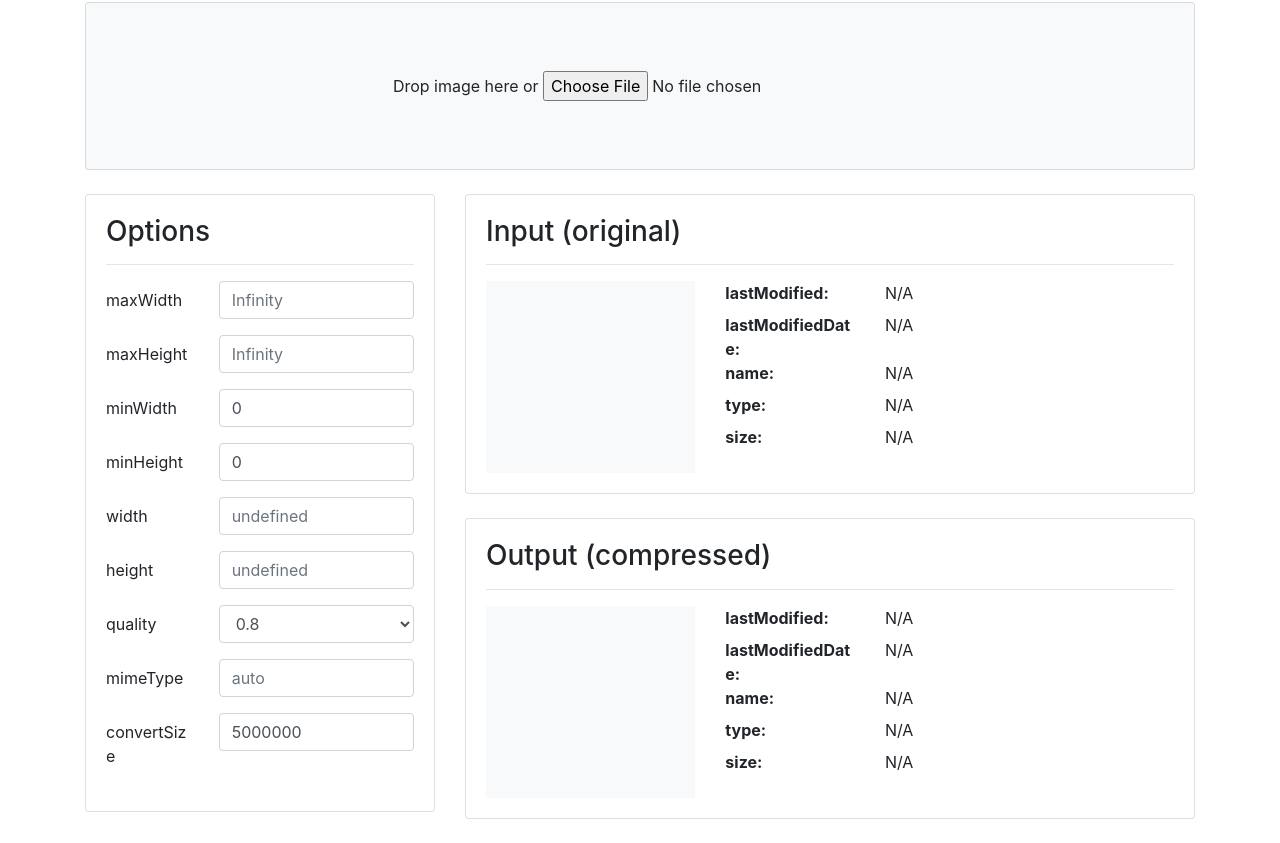
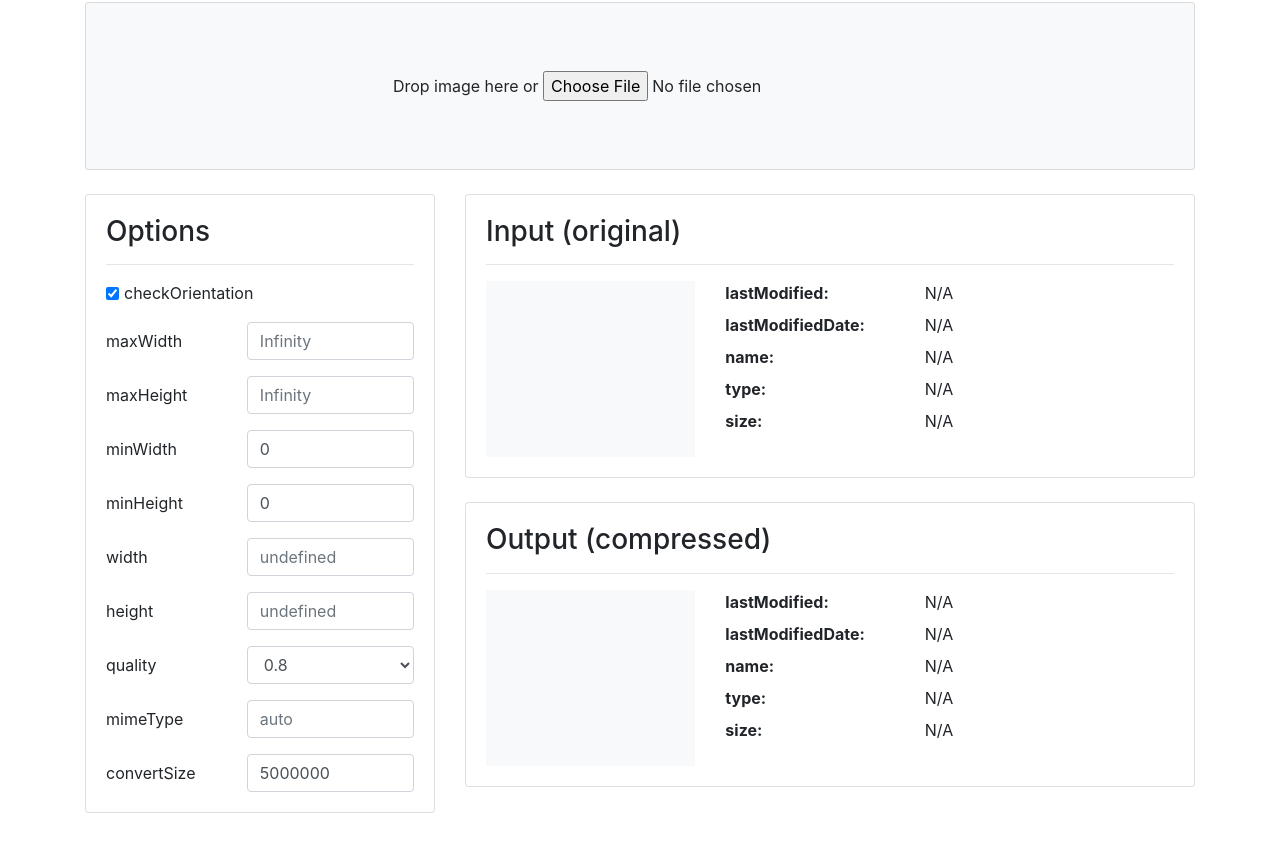
Before and after one commit to fengyuanchen/compressorjs, a website: page docs/index.html in a window 1280 px wide. Shown: the part 407-1250 px from the top of the page. Drawn offline with nearby package versions, Linux system fonts and the light colour scheme.

Commit message:
build: release 1.1.1

```diff
--- a/docs/index.html
+++ b/docs/index.html
@@ -31,7 +31,7 @@
 
   <div class="jumbotron rounded-0 bg-primary text-white">
     <div class="container">
-      <h1>image-compressor <small class="h6">v1.1.0</small></h1>
+      <h1>image-compressor <small class="h6">v1.1.1</small></h1>
       <p class="lead">A simple JavaScript image compressor.</p>
       <a class="github-button" href="https://github.com/xkeshi/image-compressor/archive/master.zip" data-icon="octicon-cloud-download" aria-label="Download xkeshi/image-compressor on GitHub">Download</a>
       <a class="github-button" href="https://github.com/xkeshi/image-compressor" data-icon="octicon-star" data-show-count="true" aria-label="Star xkeshi/image-compressor on GitHub">Star</a>
@@ -48,50 +48,56 @@
         </div>
       </div>
       <div class="row">
-        <div class="col-md-4 mb-4">
+        <div class="col-lg-4 mb-4">
           <div class="card">
             <div class="card-body">
               <h3 class="card-title">Options</h3>
               <hr>
+              <fieldset class="form-group">
+                <div class="form-check form-check-inline">
+                  <input type="checkbox" name="checkOrientation" class="form-check-input" id="inputCheckOrientation" v-model="options.checkOrientation">
+                  <label class="form-check-label" for="inputCheckOrientation">checkOrientation</label>
+                </div>
+              </fieldset>
               <div class="form-group row">
-                <label for="inputMaxWidth" class="col-sm-4 col-form-label">maxWidth</label>
-                <div class="col-sm-8">
-                  <input type="number" class="form-control" id="inputMaxWidth" placeholder="Infinity" v-model.number="options.maxWidth">
+                <label for="inputMaxWidth" class="col-sm-5 col-form-label">maxWidth</label>
+                <div class="col-sm-7">
+                  <input type="number" name="maxWidth" class="form-control" id="inputMaxWidth" placeholder="Infinity" v-model.number="options.maxWidth">
                 </div>
               </div>
               <div class="form-group row">
-                <label for="inputMaxHeight" class="col-sm-4 col-form-label">maxHeight</label>
-                <div class="col-sm-8">
-                  <input type="number" class="form-control" id="inputMaxHeight" placeholder="Infinity" v-model.number="options.maxHeight">
+                <label for="inputMaxHeight" class="col-sm-5 col-form-label">maxHeight</label>
+                <div class="col-sm-7">
+                  <input type="number" name="maxHeight" class="form-control" id="inputMaxHeight" placeholder="Infinity" v-model.number="options.maxHeight">
                 </div>
               </div>
               <div class="form-group row">
-                <label for="inputMinWidth" class="col-sm-4 col-form-label">minWidth</label>
-                <div class="col-sm-8">
-                  <input type="number" class="form-control" id="inputMinWidth" placeholder="0" v-model.number="options.minWidth">
+                <label for="inputMinWidth" class="col-sm-5 col-form-label">minWidth</label>
+                <div class="col-sm-7">
+                  <input type="number" name="minWidth" class="form-control" id="inputMinWidth" placeholder="0" v-model.number="options.minWidth">
                 </div>
               </div>
               <div class="form-group row">
-                <label for="inputMinHeight" class="col-sm-4 col-form-label">minHeight</label>
-                <div class="col-sm-8">
-                  <input type="number" class="form-control" id="inputMinHeight" placeholder="0" v-model.number="options.minHeight">
+                <label for="inputMinHeight" class="col-sm-5 col-form-label">minHeight</label>
+                <div class="col-sm-7">
+                  <input type="number" name="minHeight" class="form-control" id="inputMinHeight" placeholder="0" v-model.number="options.minHeight">
                 </div>
               </div>
               <div class="form-group row">
-                <label for="inputWidth" class="col-sm-4 col-form-label">width</label>
-                <div class="col-sm-8">
-                  <input type="number" class="form-control" id="inputWidth" placeholder="undefined" v-model.number="options.width">
+                <label for="inputWidth" class="col-sm-5 col-form-label">width</label>
+                <div class="col-sm-7">
+                  <input type="number" name="width" class="form-control" id="inputWidth" placeholder="undefined" v-model.number="options.width">
                 </div>
               </div>
               <div class="form-group row">
-                <label for="inputHeight" class="col-sm-4 col-form-label">height</label>
-                <div class="col-sm-8">
-                  <input type="number" class="form-control" id="inputHeight" placeholder="undefined" v-model.number="options.height">
+                <label for="inputHeight" class="col-sm-5 col-form-label">height</label>
+                <div class="col-sm-7">
+                  <input type="number" name="height" class="form-control" id="inputHeight" placeholder="undefined" v-model.number="options.height">
                 </div>
               </div>
               <div class="form-group row">
-                <label for="inputQuality" class="col-sm-4 col-form-label">quality</label>
-                <div class="col-sm-8">
+                <label for="inputQuality" class="col-sm-5 col-form-label">quality</label>
+                <div class="col-sm-7">
                   <select class="form-control" name="quality" id="inputQuality" v-model.number="options.quality">
                     <option value="0">0</option>
                     <option value="0.1">0.1</option>
@@ -109,21 +115,21 @@
                 </div>
               </div>
               <div class="form-group row">
-                <label for="inputMimeType" class="col-sm-4 col-form-label">mimeType</label>
-                <div class="col-sm-8">
-                  <input type="text" class="form-control" id="inputMimeType" placeholder="auto" v-model.number="options.mimeType">
+                <label for="inputMimeType" class="col-sm-5 col-form-label">mimeType</label>
+                <div class="col-sm-7">
+                  <input type="text" name="mimeType" class="form-control" id="inputMimeType" placeholder="auto" v-model.number="options.mimeType">
                 </div>
               </div>
-              <div class="form-group row">
-                <label for="inputConvertSize" class="col-sm-4 col-form-label">convertSize</label>
-                <div class="col-sm-8">
-                  <input type="number" class="form-control" id="inputConvertSize" placeholder="5000000" v-model.number="options.convertSize">
+              <div class="form-group row mb-0">
+                <label for="inputConvertSize" class="col-sm-5 col-form-label">convertSize</label>
+                <div class="col-sm-7">
+                  <input type="number" name="convertSize" class="form-control" id="inputConvertSize" placeholder="5000000" v-model.number="options.convertSize">
                 </div>
               </div>
             </div>
           </div>
         </div>
-        <div class="col-md-8 mb-4">
+        <div class="col-lg-8 mb-4">
           <div class="card mb-4">
             <div class="card-body">
               <h3 class="card-title">Input (original)</h3>
@@ -137,16 +143,16 @@
                 </div>
                 <div class="col-md-8">
                   <dl class="row">
-                    <dt class="col-sm-4">lastModified:</dt>
-                    <dd class="col-sm-8">{{ input.lastModified || 'N/A' }}</dd>
-                    <dt class="col-sm-4">lastModifiedDate:</dt>
-                    <dd class="col-sm-8">{{ input.lastModifiedDate || 'N/A' }}</dd>
-                    <dt class="col-sm-4">name:</dt>
-                    <dd class="col-sm-8">{{ input.name || 'N/A' }}</dd>
-                    <dt class="col-sm-4">type:</dt>
-                    <dd class="col-sm-8">{{ input.type || 'N/A' }}</dd>
-                    <dt class="col-sm-4">size:</dt>
-                    <dd class="col-sm-8">{{ input.size | prettySize }}</dd>
+                    <dt class="col-sm-5">lastModified:</dt>
+                    <dd class="col-sm-7">{{ input.lastModified || 'N/A' }}</dd>
+                    <dt class="col-sm-5">lastModifiedDate:</dt>
+                    <dd class="col-sm-7">{{ input.lastModifiedDate || 'N/A' }}</dd>
+                    <dt class="col-sm-5">name:</dt>
+                    <dd class="col-sm-7">{{ input.name || 'N/A' }}</dd>
+                    <dt class="col-sm-5">type:</dt>
+                    <dd class="col-sm-7">{{ input.type || 'N/A' }}</dd>
+                    <dt class="col-sm-5">size:</dt>
+                    <dd class="col-sm-7">{{ input.size | prettySize }}</dd>
                   </dl>
                 </div>
               </div>
@@ -168,16 +174,16 @@
                 </div>
                 <div class="col-md-8">
                   <dl class="row">
-                    <dt class="col-sm-4">lastModified:</dt>
-                    <dd class="col-sm-8">{{ output.lastModified || 'N/A' }}</dd>
-                    <dt class="col-sm-4">lastModifiedDate:</dt>
-                    <dd class="col-sm-8">{{ output.lastModifiedDate || 'N/A' }}</dd>
-                    <dt class="col-sm-4">name:</dt>
-                    <dd class="col-sm-8">{{ output.name || 'N/A' }}</dd>
-                    <dt class="col-sm-4">type:</dt>
-                    <dd class="col-sm-8">{{ output.type || 'N/A' }}</dd>
-                    <dt class="col-sm-4">size:</dt>
-                    <dd class="col-sm-8">{{ output.size | prettySize }}
+                    <dt class="col-sm-5">lastModified:</dt>
+                    <dd class="col-sm-7">{{ output.lastModified || 'N/A' }}</dd>
+                    <dt class="col-sm-5">lastModifiedDate:</dt>
+                    <dd class="col-sm-7">{{ output.lastModifiedDate || 'N/A' }}</dd>
+                    <dt class="col-sm-5">name:</dt>
+                    <dd class="col-sm-7">{{ output.name || 'N/A' }}</dd>
+                    <dt class="col-sm-5">type:</dt>
+                    <dd class="col-sm-7">{{ output.type || 'N/A' }}</dd>
+                    <dt class="col-sm-5">size:</dt>
+                    <dd class="col-sm-7">{{ output.size | prettySize }}
                       <span v-if="output.size">({{ ((1 - (output.size / input.size)) * 100).toFixed(2) }}% off)</span>
                     </dd>
                   </dl>
--- a/docs/js/image-compressor.js
+++ b/docs/js/image-compressor.js
@@ -1,11 +1,11 @@
 /*!
- * Image Compressor v1.1.0
+ * Image Compressor v1.1.1
  * https://github.com/xkeshi/image-compressor
  *
  * Copyright (c) 2017-2018 Xkeshi
  * Released under the MIT license
  *
- * Date: 2018-02-23T03:26:38.379Z
+ * Date: 2018-02-28T02:34:44.169Z
  */
 
 (function (global, factory) {
@@ -756,7 +756,7 @@ var ImageCompressor = function () {
 
         if (result) {
           // Returns original file if the result is greater than it and without size related options
-          if (result.size > file.size && !(options.width > naturalWidth || options.height > naturalHeight || options.minWidth > naturalWidth || options.minHeight > naturalHeight)) {
+          if (result.size > file.size && options.mimeType === file.type && !(options.width > naturalWidth || options.height > naturalHeight || options.minWidth > naturalWidth || options.minHeight > naturalHeight)) {
             result = file;
           } else {
             var date = new Date();
--- a/docs/js/main.js
+++ b/docs/js/main.js
@@ -11,6 +11,7 @@
 
       return {
         options: {
+          checkOrientation: true,
           maxWidth: undefined,
           maxHeight: undefined,
           minWidth: 0,
--- a/package.json
+++ b/package.json
@@ -1,10 +1,10 @@
 {
   "name": "image-compressor.js",
-  "version": "1.1.0",
+  "version": "1.1.1",
   "description": "A simple JavaScript image compressor.",
   "main": "dist/image-compressor.common.js",
   "module": "dist/image-compressor.esm.js",
-  "browser": "dist/image-compressor.js",
+  "unpkg": "dist/image-compressor.js",
   "types": "types/index.d.ts",
   "repository": "xkeshi/image-compressor",
   "homepage": "https://xkeshi.github.io/image-compressor",
```
Also changed, not shown: CHANGELOG.md, README.md, dist/image-compressor.common.js, dist/image-compressor.esm.js, dist/image-compressor.js, dist/image-compressor.min.js, 1 other file.
